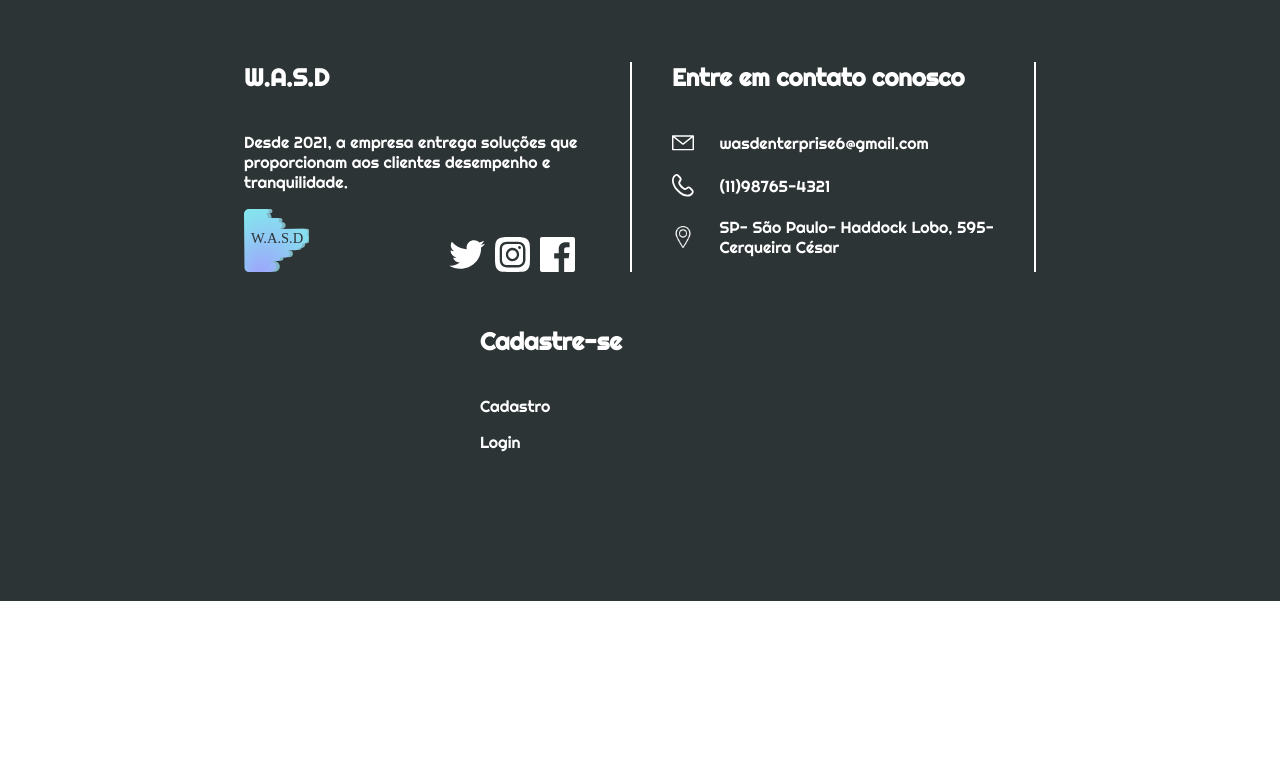
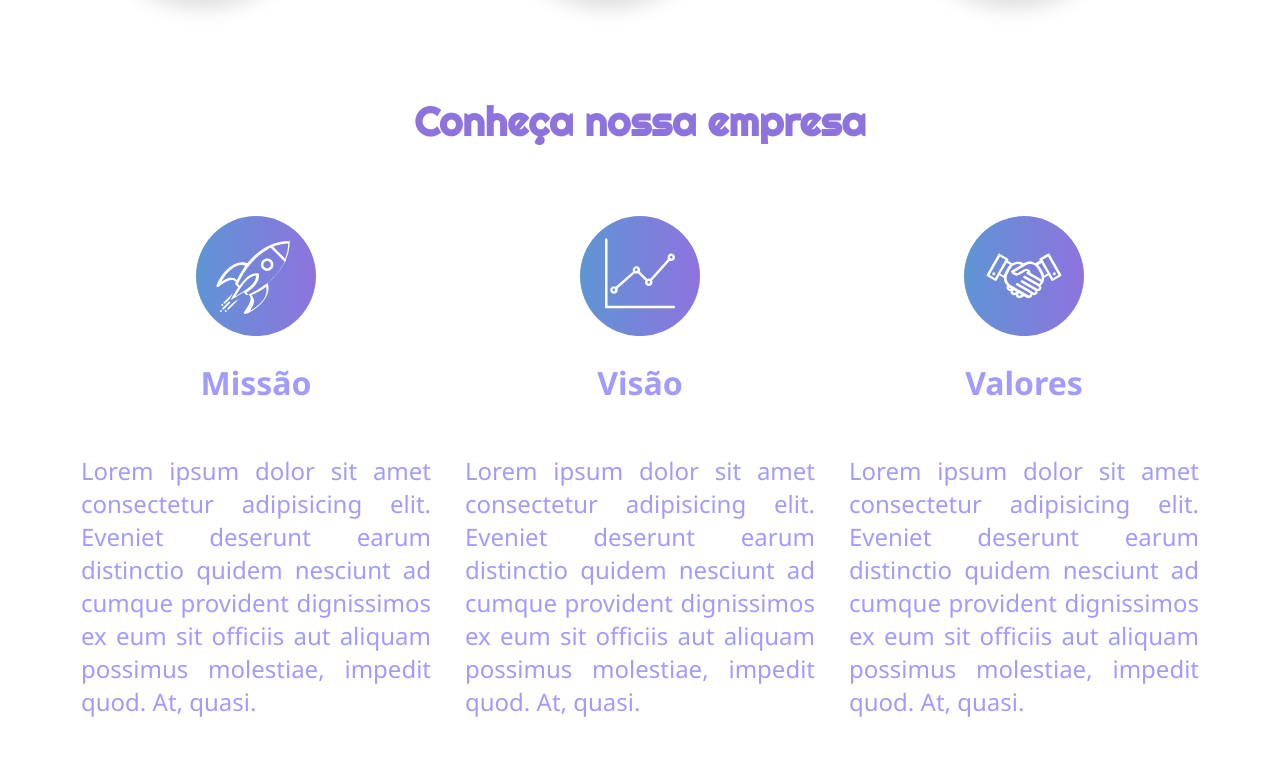
Before and after one commit to W-A-S-D/-institutional-website, a plain HTML site: page index.html in a window 1280 px wide. Shown: the part 1533-2300 px from the top of the page. Before the commit the page ends 2134 px from the top, so only its background shows below. Drawn offline with Linux system fonts and the light colour scheme.

Commit message:
Merging about us page

```diff
--- /dev/null
+++ b/css/about-us.css
@@ -0,0 +1,58 @@
+.about-us{
+    width: 100%;
+    margin: auto;
+    display: flex;
+    flex-direction: column;
+    min-height: 100vh;
+    align-items: center;
+    /* justify-content: center; */
+    padding-top: 100px;
+}
+
+.about-us h2{
+    color: #8E73DF;
+    font-size: 2.5rem;
+    margin-bottom: 70px;
+}
+
+.about-ideals{
+    width: 90%;
+    height: auto;
+    display: flex;
+    flex-flow: row wrap;
+    justify-content: space-around;
+
+}
+
+.ideal{
+    display: flex;
+    flex-direction: column;
+    align-items: center;
+}
+
+.icon-holder{
+    display: flex;
+    align-items: center;
+    flex-direction: column;
+}
+
+.icon-holder img{
+     width: 120px;
+     margin-bottom: 25px;
+
+}
+
+.icon-holder h3{
+    font-size: 2rem;
+    margin-bottom: 50px;
+    color: #A29BFE;
+    font-family: var(--Noto-Sans);
+}
+
+.ideal-desc p{
+    max-width: 350px;
+    text-align: justify;
+    color: #A29BFE;
+    font-size: 1.5rem;
+    font-family: var(--Noto-Sans);
+}
--- a/index.html
+++ b/index.html
@@ -10,6 +10,7 @@
     <link rel="stylesheet" href="css/footer.css">
     <link rel="stylesheet" href="css/home.css">
     <link rel="stylesheet" href="css/about.css">
+    <link rel="stylesheet" href="css/about-us.css">
     <link rel="shortcut icon" href="img/logo-original.svg" type="image/x-icon">
 </head>
 
@@ -65,6 +66,45 @@
                     <img class="icon-about" src="img/about-icons/iconBall3.png" alt="">
                 </div>
             </div>
+        </div>
+
+        <div class="about-us">
+            <h2 class="about-title">Conheça nossa empresa</h2>
+                <div class="about-ideals">
+                    <div class="ideal">
+                        <div class="icon-holder">
+                            <img src="img/mission-icons/rocket.svg" alt="">
+                            <h3>Missão</h3>
+
+                        </div>
+                        <div class="ideal-desc">
+                            <p>Lorem ipsum dolor sit amet consectetur adipisicing elit. Eveniet deserunt earum distinctio quidem nesciunt ad cumque provident dignissimos ex eum sit officiis aut aliquam possimus molestiae, impedit quod. At, quasi.</p>
+                        </div>
+                    </div>
+
+                    <div class="ideal">
+                        <div class="icon-holder">
+                            <img src="img/mission-icons/analysis.svg" alt="">
+                            <h3>Visão</h3>
+
+                        </div>
+                        <div class="ideal-desc">
+                            <p>Lorem ipsum dolor sit amet consectetur adipisicing elit. Eveniet deserunt earum distinctio quidem nesciunt ad cumque provident dignissimos ex eum sit officiis aut aliquam possimus molestiae, impedit quod. At, quasi.</p>
+                        </div>
+                    </div>
+
+                    <div class="ideal">
+                        <div class="icon-holder">
+                            <img src="img/mission-icons/affability.svg" alt="">
+                            <h3>Valores</h3>
+
+                        </div>
+                        <div class="ideal-desc">
+                            <p>Lorem ipsum dolor sit amet consectetur adipisicing elit. Eveniet deserunt earum distinctio quidem nesciunt ad cumque provident dignissimos ex eum sit officiis aut aliquam possimus molestiae, impedit quod. At, quasi.</p>
+                        </div>
+                    </div>
+
+                </div>
         </div>
     </main>
 
```
